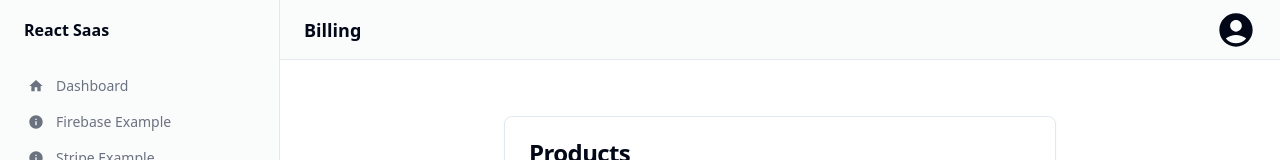
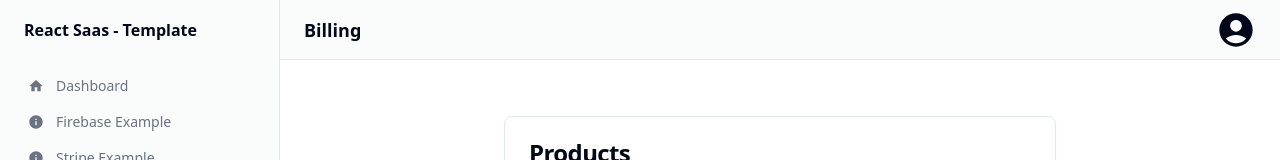
Before and after one commit to willschneider15/template-reactsaas, a Next.js app: page /billing in a window 1280 px wide. Shown: the top 160 px of the page. Built offline with nearby package versions, Linux system fonts and the light colour scheme; no server answers; the database is empty; sample sign-in values are in the browser's storage.

Commit message:
updated docs

```diff
--- a/components/dashboard/Sidebar.tsx
+++ b/components/dashboard/Sidebar.tsx
@@ -11,7 +11,7 @@ export default function Sidebar() {
                 <div className="flex h-[60px] items-center px-6">
                     <Link className="flex items-center gap-2 font-semibold" href="#">
                         {/* <Image src="/logo.webp" alt="Logo" width="32" height="32" /> */}
-                        <p>React Saas</p>
+                        <p>React Saas - Template</p>
                     </Link>
                 </div>
                 <div className="flex-1">
```
Also changed, not shown: 1 other file (tests, documents, lock files or other folders).
